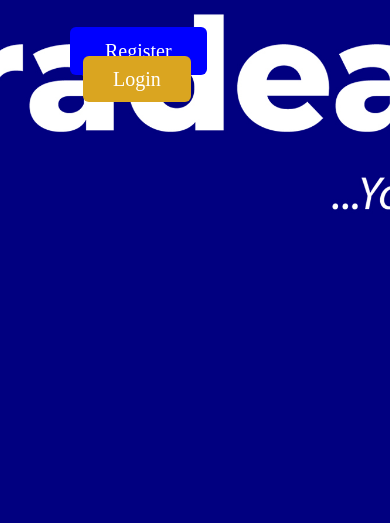
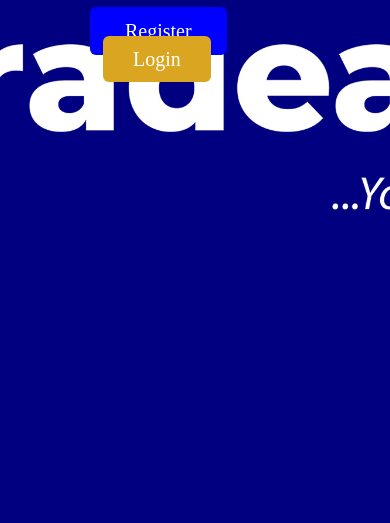
Before and after one commit to divineenofua/trade-site, a plain HTML site: page index.html in a window 390 px wide. Shown: the part 321-844 px from the top of the page. Drawn offline with nearby package versions, Linux system fonts and the light colour scheme; a web font is replaced by a local one.

Commit message:
added new media query

```diff
--- a/style.css
+++ b/style.css
@@ -541,7 +541,7 @@ footer{
 }
 
 
-@media (max-width: 700px) {
+@media (max-width: 690px) {
   .header {
     object-fit: cover;
     overflow: hidden;
@@ -668,3 +668,9 @@ footer{
 padding-left: 0;
 }
 }
+@media (max-width: 500px) {
+  .textbox .button {
+    padding: 20px 20px;
+    display: inline-block;
+  }
+}
```
